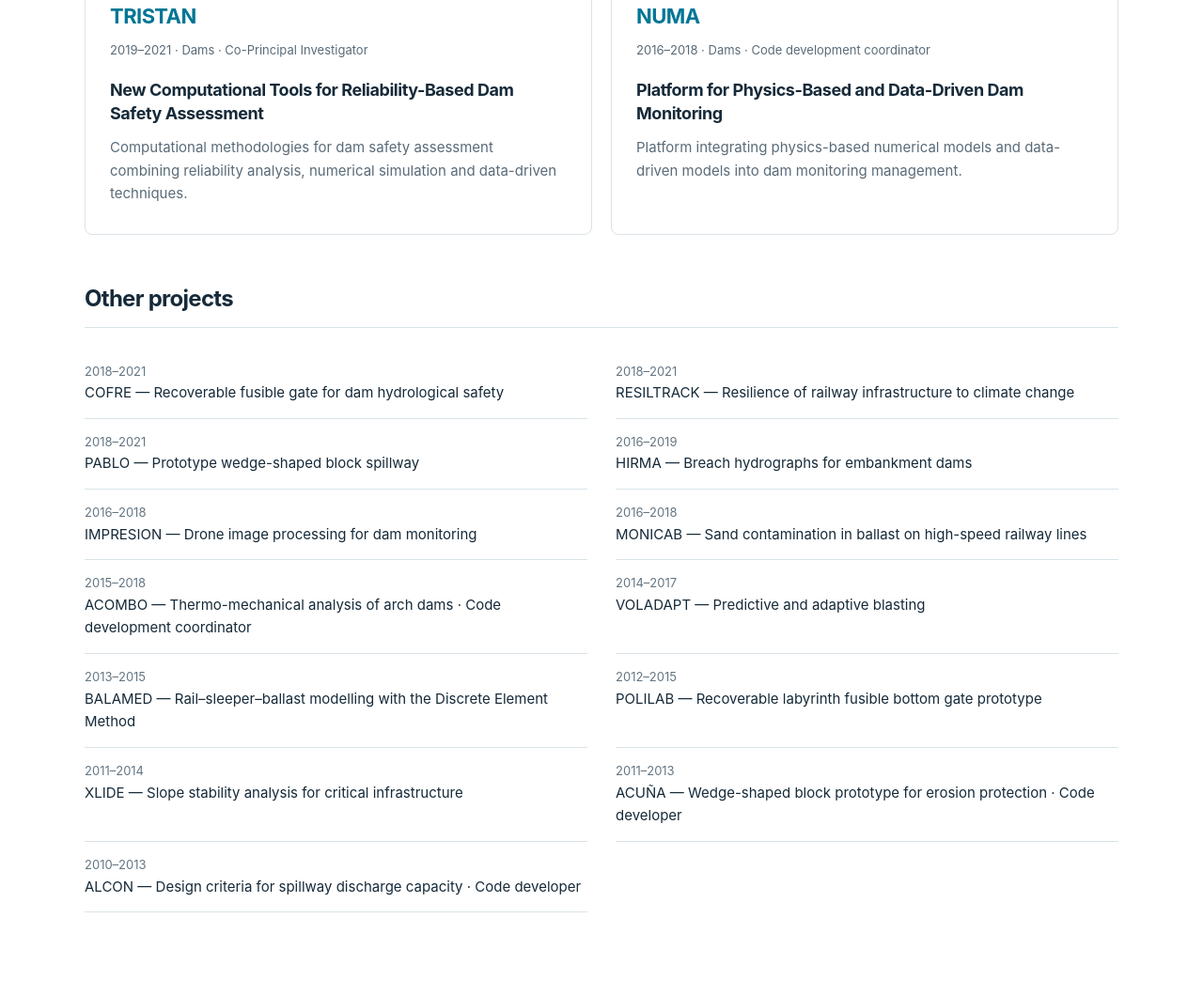
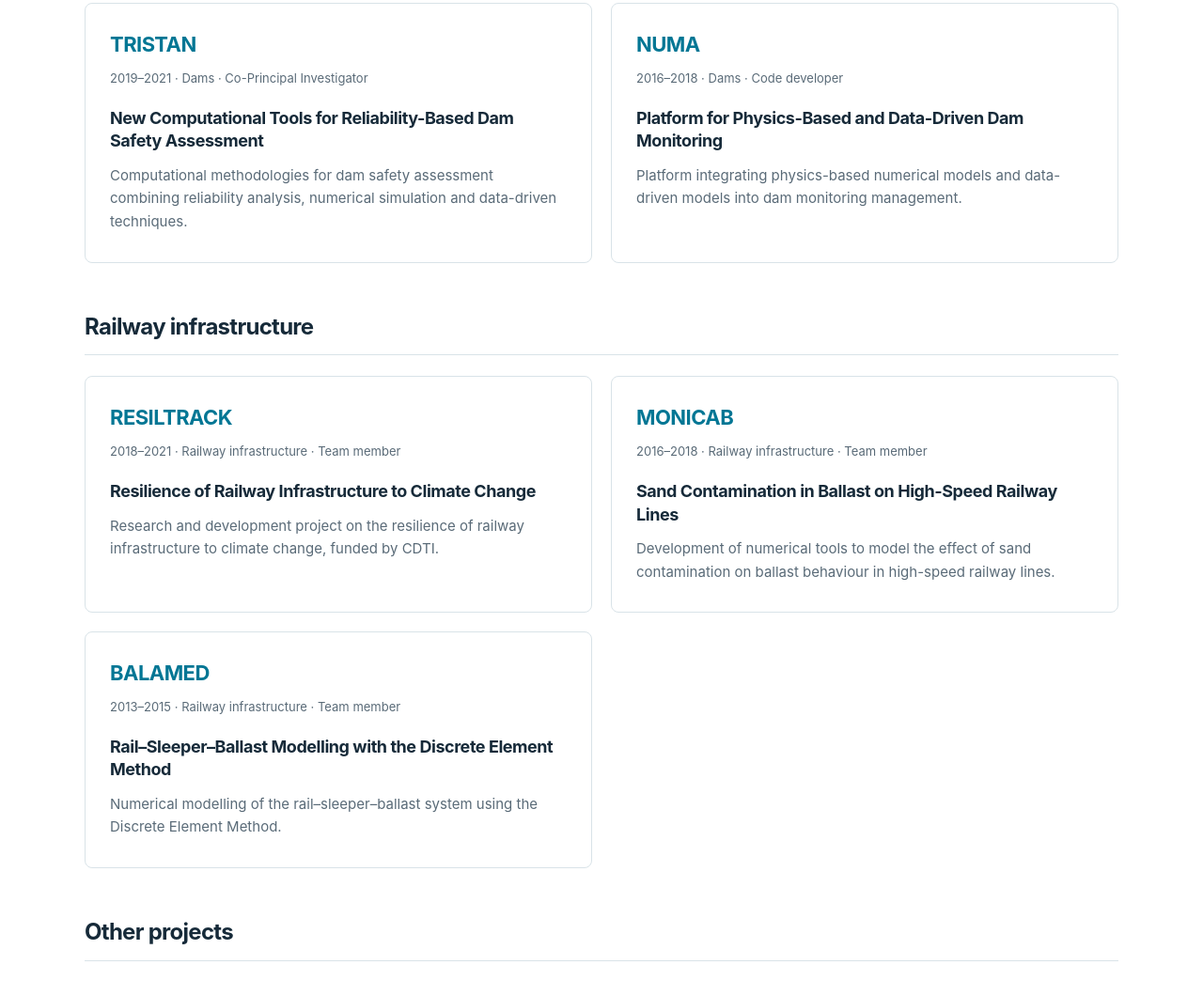
Before and after one commit to joaquinirazabal/JIG_Website, a plain HTML site: page projects.html in a window 1280 px wide. Shown: the part 1740-2800 px from the top of the page at 94% size. Drawn offline with Linux system fonts and the light colour scheme.

Commit message:
Update project descriptions and add railway infrastructure section

```diff
--- a/projects.html
+++ b/projects.html
@@ -30,7 +30,7 @@
       <section id="projects" class="section container">
         <p class="eyebrow">Research and transfer</p>
         <h1 class="page-title">Projects</h1>
-        <p class="intro">A selection of the research and technology-transfer projects I have contributed to since 2011. The first group reflects my current focus on machine learning and simulation for industrial engineering; the second covers dam safety and monitoring.</p>
+        <p class="intro">A selection of the research and technology-transfer projects I have contributed to since 2011. The first group reflects my current focus on machine learning and simulation for industrial engineering; the second covers dam safety and monitoring; the third gathers my earlier work on railway infrastructure.</p>
 
         <div class="pub-section">
           <h2>Machine learning for industrial engineering</h2>
@@ -97,9 +97,33 @@
             </article>
             <article class="card project-card" id="numa">
               <h2>NUMA</h2>
-              <p class="project-meta">2016–2018 · Dams · Code development coordinator</p>
+              <p class="project-meta">2016–2018 · Dams · Code developer</p>
               <h3>Platform for Physics-Based and Data-Driven Dam Monitoring</h3>
               <p>Platform integrating physics-based numerical models and data-driven models into dam monitoring management.</p>
+            </article>
+          </div>
+        </div>
+
+        <div class="pub-section">
+          <h2>Railway infrastructure</h2>
+          <div class="cards projects-grid">
+            <article class="card project-card" id="resiltrack">
+              <h2>RESILTRACK</h2>
+              <p class="project-meta">2018–2021 · Railway infrastructure · Team member</p>
+              <h3>Resilience of Railway Infrastructure to Climate Change</h3>
+              <p>Research and development project on the resilience of railway infrastructure to climate change, funded by CDTI.</p>
+            </article>
+            <article class="card project-card" id="monicab">
+              <h2>MONICAB</h2>
+              <p class="project-meta">2016–2018 · Railway infrastructure · Team member</p>
+              <h3>Sand Contamination in Ballast on High-Speed Railway Lines</h3>
+              <p>Development of numerical tools to model the effect of sand contamination on ballast behaviour in high-speed railway lines.</p>
+            </article>
+            <article class="card project-card" id="balamed">
+              <h2>BALAMED</h2>
+              <p class="project-meta">2013–2015 · Railway infrastructure · Team member</p>
+              <h3>Rail–Sleeper–Ballast Modelling with the Discrete Element Method</h3>
+              <p>Numerical modelling of the rail–sleeper–ballast system using the Discrete Element Method.</p>
             </article>
           </div>
         </div>
@@ -108,14 +132,11 @@
           <h2>Other projects</h2>
           <ul class="further-projects">
             <li><span class="years">2018–2021</span>COFRE — Recoverable fusible gate for dam hydrological safety</li>
-            <li><span class="years">2018–2021</span>RESILTRACK — Resilience of railway infrastructure to climate change</li>
             <li><span class="years">2018–2021</span>PABLO — Prototype wedge-shaped block spillway</li>
             <li><span class="years">2016–2019</span>HIRMA — Breach hydrographs for embankment dams</li>
             <li><span class="years">2016–2018</span>IMPRESION — Drone image processing for dam monitoring</li>
-            <li><span class="years">2016–2018</span>MONICAB — Sand contamination in ballast on high-speed railway lines</li>
-            <li><span class="years">2015–2018</span>ACOMBO — Thermo-mechanical analysis of arch dams · Code development coordinator</li>
+            <li><span class="years">2015–2018</span>ACOMBO — Thermo-mechanical analysis of arch dams · Code developer</li>
             <li><span class="years">2014–2017</span>VOLADAPT — Predictive and adaptive blasting</li>
-            <li><span class="years">2013–2015</span>BALAMED — Rail–sleeper–ballast modelling with the Discrete Element Method</li>
             <li><span class="years">2012–2015</span>POLILAB — Recoverable labyrinth fusible bottom gate prototype</li>
             <li><span class="years">2011–2014</span>XLIDE — Slope stability analysis for critical infrastructure</li>
             <li><span class="years">2011–2013</span>ACUÑA — Wedge-shaped block prototype for erosion protection · Code developer</li>
```
